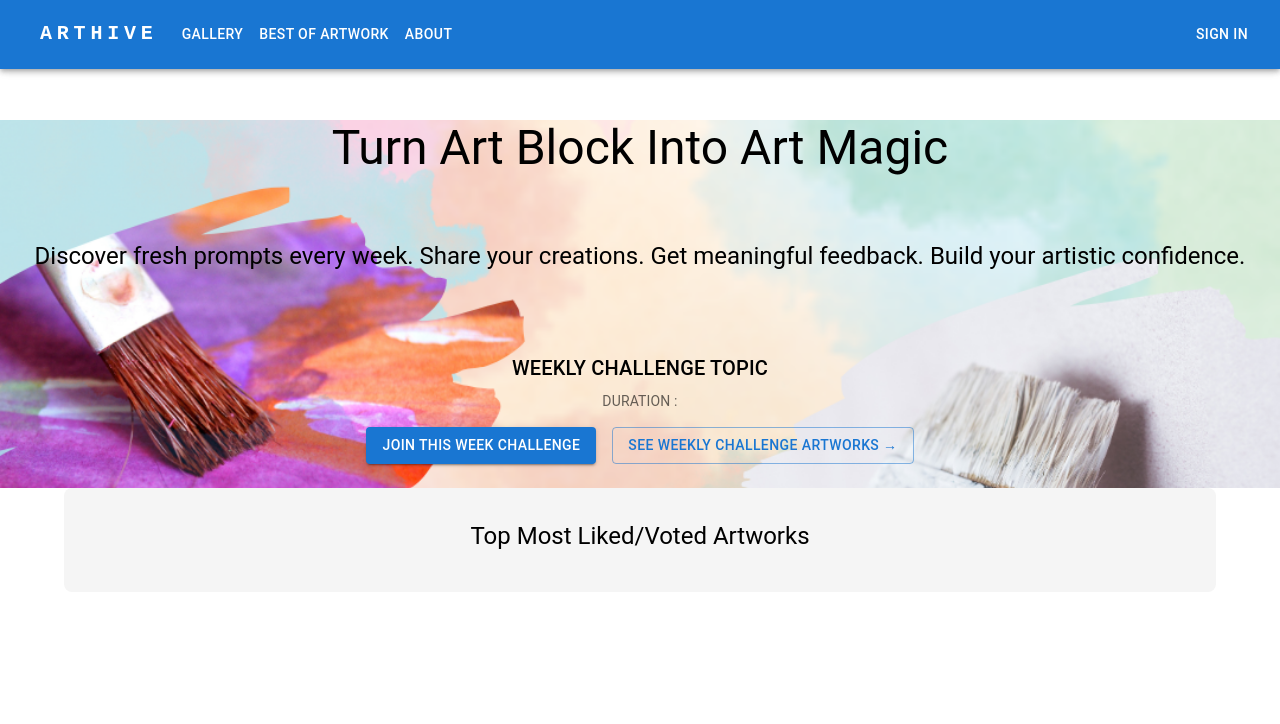
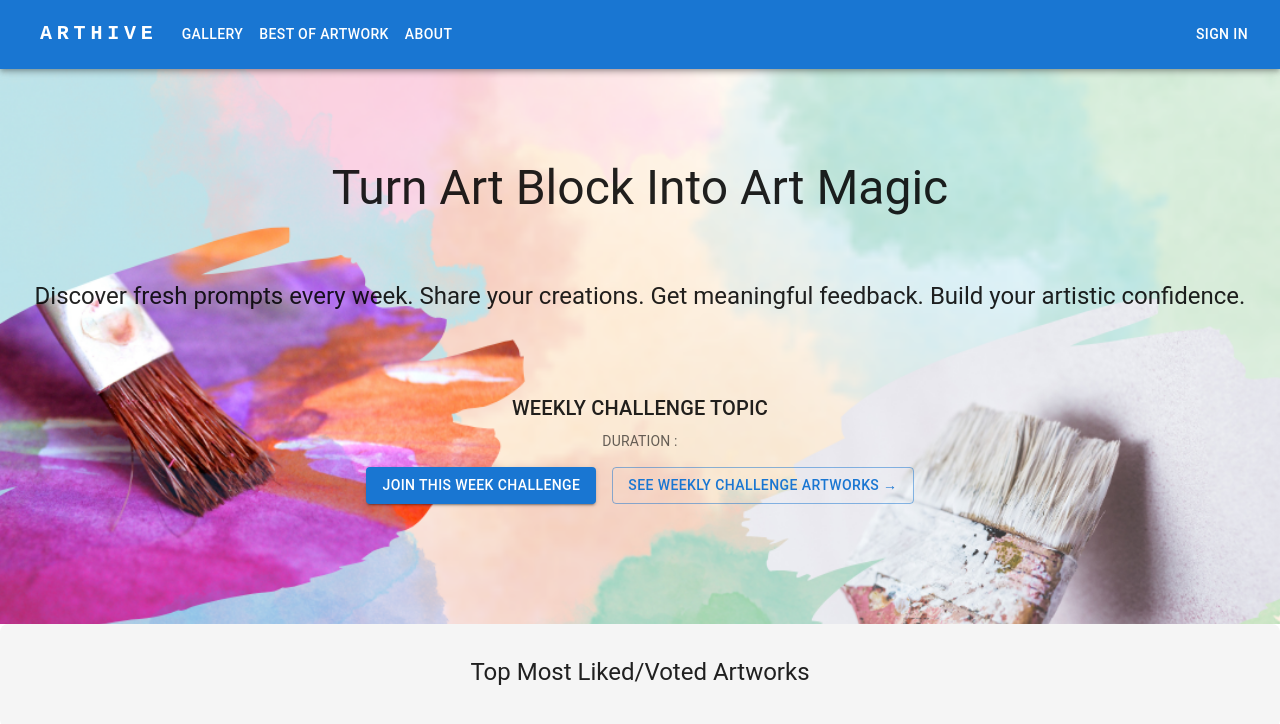
Before and after one commit to Code-the-Dream-School/jj-practicum-team-4-front, a React (Vite) app: page / in a window 1280 px wide. Shown: the top 724 px of the page. Built offline with nearby package versions, Linux system fonts and the light colour scheme; some icons are missing.

Commit message:
style: improve hero section layout with full-width container and adjusted spacing

```diff
--- a/src/components/layouts/Layout.jsx
+++ b/src/components/layouts/Layout.jsx
@@ -7,8 +7,8 @@ export default function Layout({ children }) {
   return (
     <>
       <Navbar />
-      <Container component="main" maxWidth="xl" sx={{ mt: 3 }}>
-        <Box sx={{ py: 4 }}>{children}</Box>
+      <Container component="main" maxWidth="xl" disableGutters sx={{ mt: 8 }}>
+        <Box>{children}</Box>
       </Container>
       {/* Footer can be added in future tickets */}
     </>
--- a/src/pages/Home.jsx
+++ b/src/pages/Home.jsx
@@ -2,31 +2,23 @@ import React from "react";
 import { Box, Container, Typography, Button, Stack } from "@mui/material";
 import { Link } from "react-router-dom";
 import hero from "../assets/hero3.png";
+import { CssBaseline } from "@mui/material";
 
 export default function Home() {
   return (
-    <Container maxWidth="lg" sx={{ py: 8 }} padding-top="0">
+    <>
+      <CssBaseline />
+      <Container maxWidth="xl" disableGutters>
         <Box
           sx={{
-          marginTop: "-64px",
-          borderRadius: 0,
             backgroundImage: `url(${hero})`,
             backgroundSize: "cover",
             backgroundPosition: "center",
-          backgroundAttachment: "scroll",
-          minHeight: 300,
-          width: "100vw",
+            minHeight: "35em",
             position: "relative",
-          left: "50%",
-          right: "50%",
-          marginLeft: "-50vw",
-          marginRight: "-50vw",
             display: "flex",
             justifyContent: "flex-end",
             alignItems: "center",
-          zIndex: 1000,
-          marginTop: 0,
-          padding: 0,
           }}
         >
           <Box
@@ -34,6 +26,7 @@ export default function Home() {
               textAlign: "center",
               pb: 3,
               width: "100%",
+              mx: 3,
             }}
           >
             <Typography
@@ -78,5 +71,6 @@ export default function Home() {
           {/* Future top artworks content goes here */}
         </Box>
       </Container>
+    </>
   );
 }
```
Also changed, not shown: 1 other file (tests, documents, lock files or other folders). Lines whose indentation alone changed are shown as unchanged.
